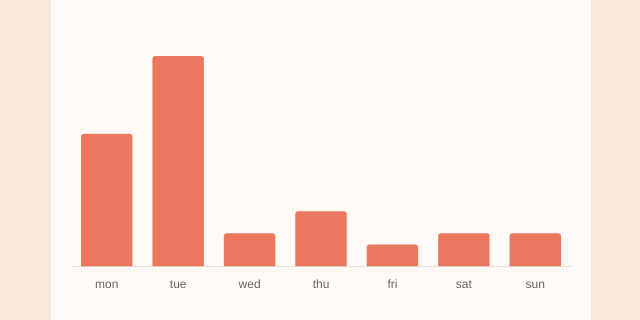
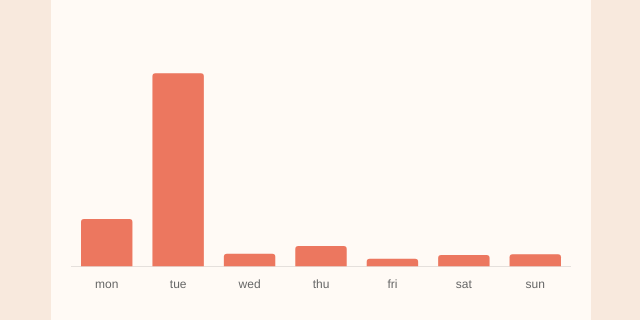
Before and after one commit to tenoriobn/projeto-13, a plain HTML site: page index.html in a window 1280 px wide. Shown: the part 267-587 px from the top of the page, without its empty margins (319-959 px from the left). Drawn offline with nearby package versions, Linux system fonts and the light colour scheme.

Commit message:
Estilizando gráfico do chart.js

```diff
--- a/assets/css/2-componentes/_2-graphic.scss
+++ b/assets/css/2-componentes/_2-graphic.scss
@@ -12,7 +12,6 @@
 
     &__bar {
         width: 100%!important;
-
     }
 
     .container__month {
@@ -93,8 +92,8 @@
 }
 
 /*
-    -   Estilizar gráfico (Tamanho de largura do gráfico, cor da barra ao passar mouse por cima, cor da barra ao ser selecionada,
-    cor e fonte das informações do pop-up barra selecionada).
+    -   Estilizar gráfico (Tamanho de largura do gráfico**, cor e fonte das informações do pop-up barra selecionada**,
+    cor da barra ao passar mouse por cima**, cor da barra ao ser selecionada, ).
 
     -   Corrigir largura dos elementos, de modo que respeitem os paddings laterais.**
     -   Definir tamanho max de largura.**
--- a/assets/js/1-script.js
+++ b/assets/js/1-script.js
@@ -14,7 +14,7 @@ const canvasBarChart = new Chart(graphicBar, {
     data: {
         labels: ['mon', 'tue', 'wed', 'thu', 'fri', 'sat', 'sun'],
         datasets: [{
-            data: [12, 19, 3, 5, 2, 3, 3],
+            data: [12.90, 52.36, 3.50, 5.55, 2.10, 3.11, 3.33],
             borderRadius: 3,
             backgroundColor: 'hsl(10, 79%, 65%)',
             hoverBackgroundColor: 'hsl(186, 34%, 60%)',
@@ -25,7 +25,42 @@ const canvasBarChart = new Chart(graphicBar, {
         plugins: {
             legend: {
                 display: false
+            },
+            tooltip: {
+                backgroundColor: '#382413',
+                xAlign:'center',
+                yAlign:'bottom',
+                displayColors: false,
+                padding: 10,
+                caretSize: 0,
+
+                bodyFont: {
+                    align: 'center',
+                    family: "'DM Sans', sans-serif",
+                    size: 16,
+                    weight: 'bold',
+                },
+
+                callbacks: {
+                    title: function() {
+                        return ''; // Retorna uma string vazia para remover o título (labels)
+                    },
+                    label: function(context) {
+                        let label = context.dataset.label || '';
+
+                        if (label) {
+                            label += ': ';
+                        }
+                        if (context.parsed.y !== null) {
+                            label += new Intl.NumberFormat('en-US', { style: 'currency', currency: 'USD' }).format(context.parsed.y);
+                        }
+                        return label;
+                    }
+                }
             }
+        },
+        legend: {
+            display: false
         },
         scales: {
             x: {
@@ -36,6 +71,6 @@ const canvasBarChart = new Chart(graphicBar, {
             y: {
                 display: false
             }
-        },
-    },
+        }
+    }
 });
```
Also changed, not shown: assets/css/1-base/base.css, 1 other file.
